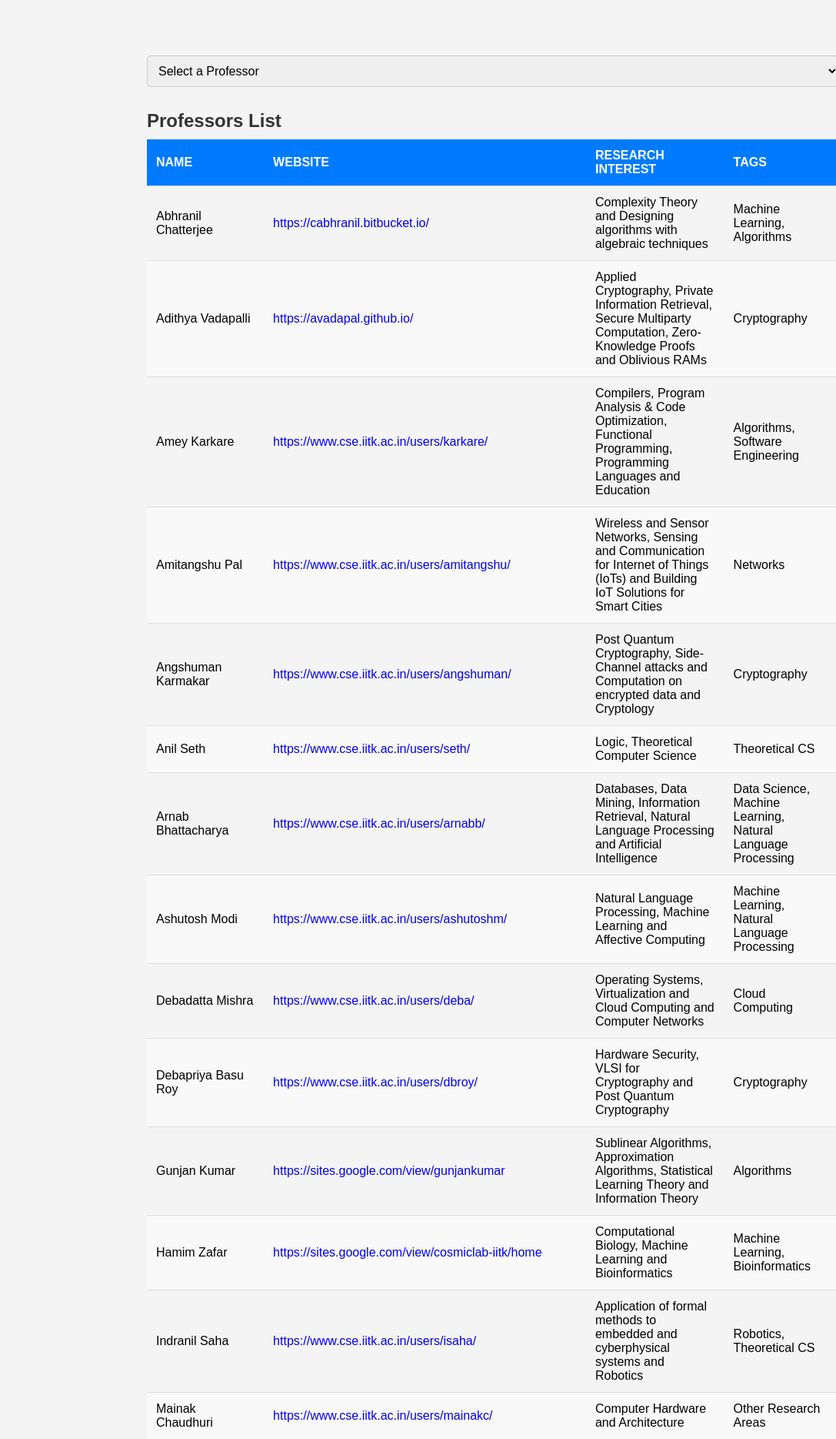
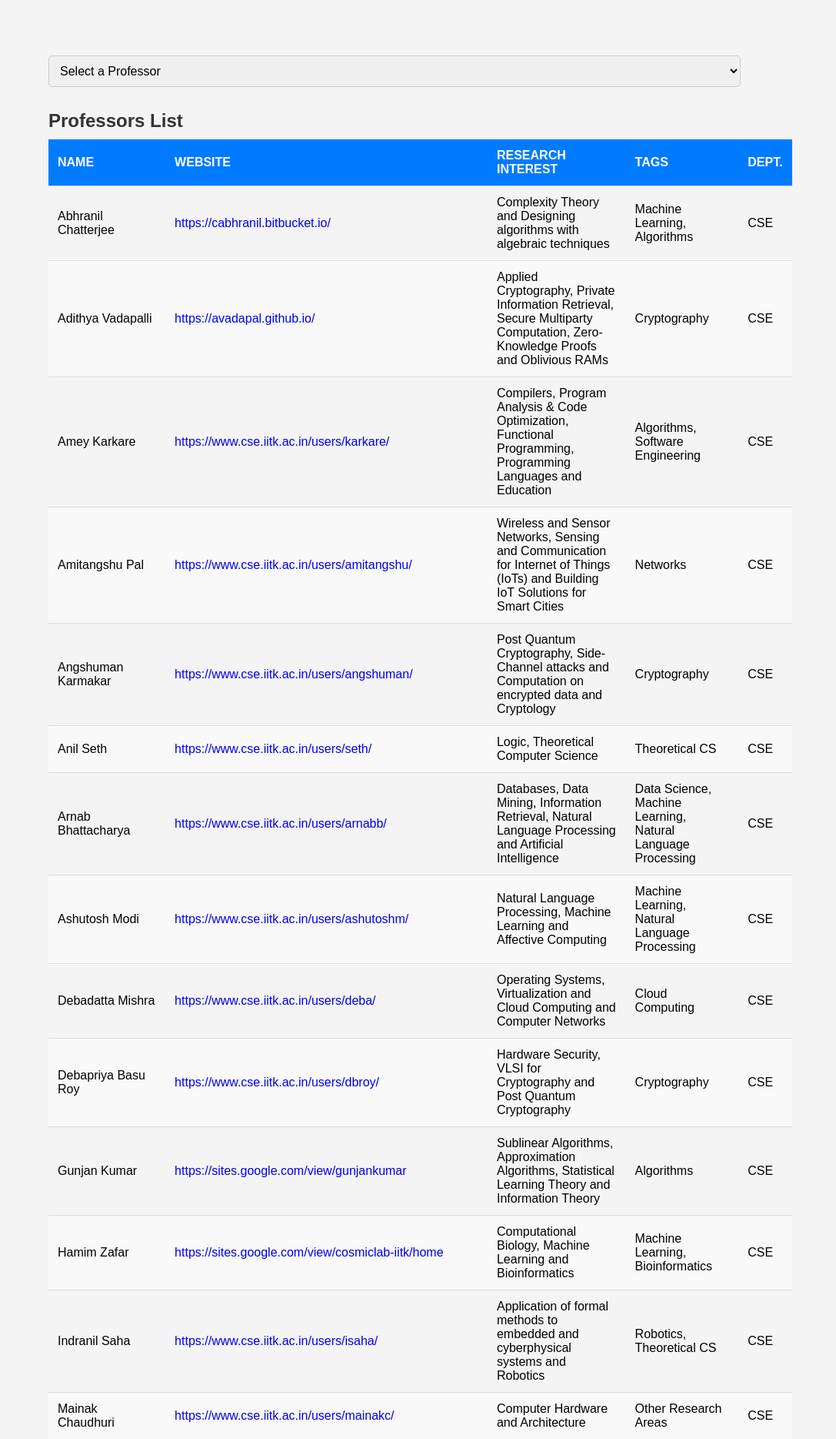
Before and after one commit to Swi-ft/Prof_Finder, a Django app: page /home/ in a window 1280 px wide; the page is wider, and only the part inside the window is pictured. Shown: the part 58-1927 px from the top of that part at 77% size, without its empty margins (193-1280 px from the left). Run offline with Django 5.2, Linux system fonts and the light colour scheme.

Commit message:
I believe.

```diff
--- a/templates/usr/home.html
+++ b/templates/usr/home.html
@@ -16,7 +16,7 @@
         body {
             display: flex;
             flex-direction: column;
-            padding: 30%;
+            padding: 20%;
             background: #f4f4f4;
             padding-top: 100px;
         }
```
